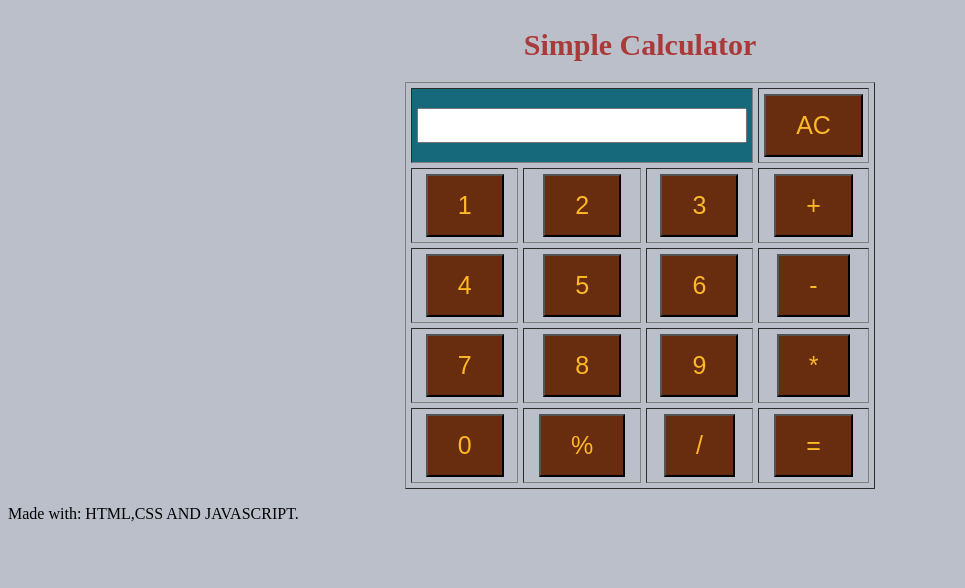
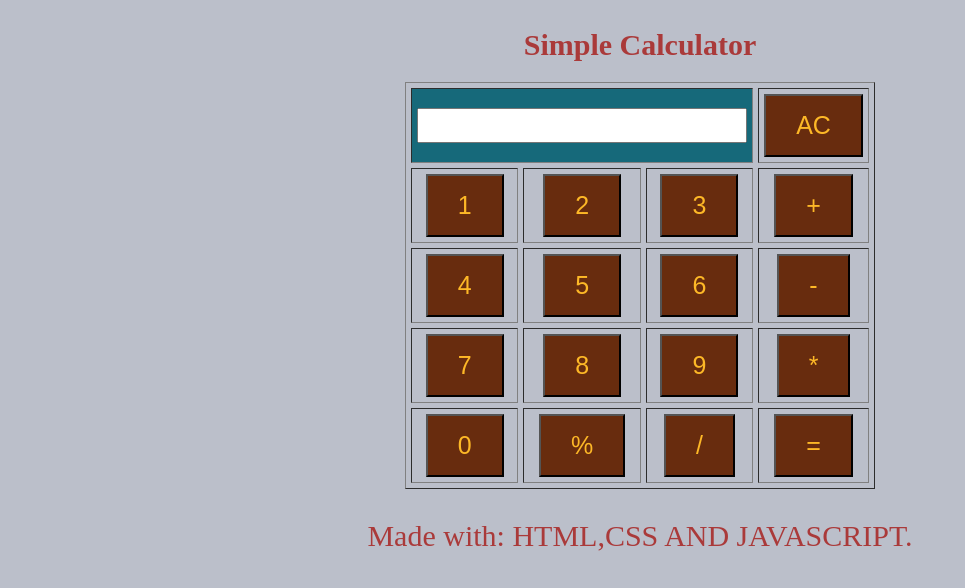
Before and after one commit to bhanuprathap2000/calculator_javascript, a plain HTML site: page index.html in a window 1280 px wide. Shown: the whole page, without its empty margins (0-965 px from the left). Drawn offline with Linux system fonts and the light colour scheme.

Commit message:
Update index.html

```diff
--- a/index.html
+++ b/index.html
@@ -45,7 +45,7 @@
 <script src="index.js" type="text/javascript">
 
 </script>
-<footer>
+<footer align=center class="h">
   <p>Made with: HTML,CSS AND JAVASCRIPT.</p>
 
 </footer>
```
